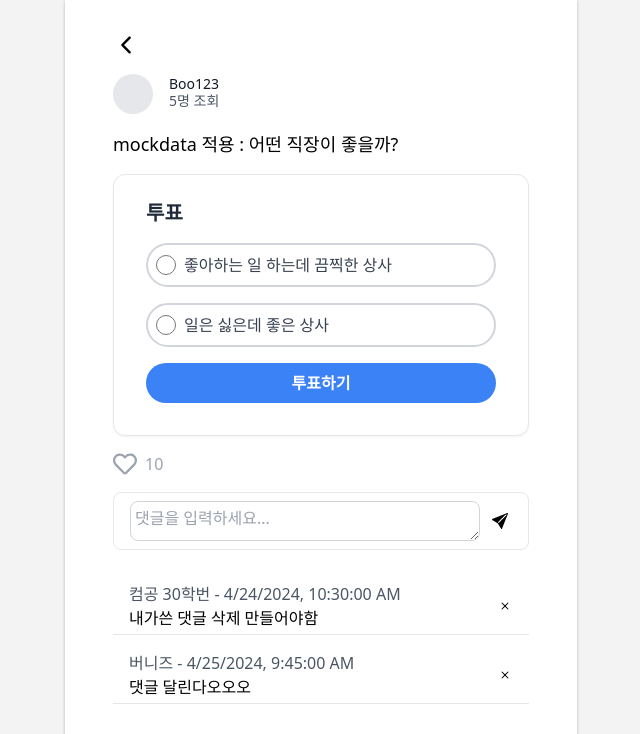
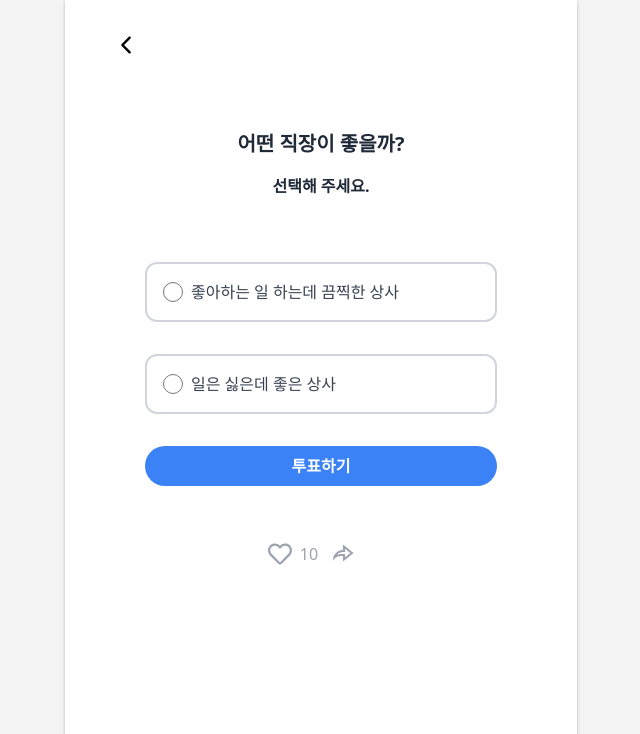
Before and after one commit to BOOPINION/Vote-FE2, a React (Create React App) app: page /vote-result in a window 1280 px wide. Shown: the top 734 px of the page, without its empty margins (319-959 px from the left). Built offline with nearby package versions, Linux system fonts and the light colour scheme.

Commit message:
💄 댓글삭제, 결과페이지 UI수정

```diff
--- a/public/mockdata.json
+++ b/public/mockdata.json
@@ -1,6 +1,6 @@
 {
-  "pollTitle": " mockdata 적용 : 어떤 직장이 좋을까?",
-  "pollDescription": "선택해 주세요.",
+  "pollTitle": " 어떤 직장이 좋을까?",
+  "pollDescription": " 선택해 주세요.",
   "username": "Boo123",
   "viewCount": 5,
   "likeCount": 10,
@@ -17,13 +17,13 @@
   "comments": [
     {
       "id": 1,
-      "username": "컴공 30학번",
+      "username": "123",
       "content": "내가쓴 댓글 삭제 만들어야함 ",
       "createdAt": "2024-04-24T10:30:00Z"
     },
     {
       "id": 2,
-      "username": "버니즈",
+      "username": "456",
       "content": "댓글 달린다오오오 ",
       "createdAt": "2024-04-25T09:45:00Z"
     }
--- a/src/components/voteResult/votebox.tsx
+++ /dev/null
@@ -1,76 +0,0 @@
-import React, { FormEvent } from 'react';
-
-interface VoteBoxProps {
-  votes: { [key: string]: { count: number; label: string } };
-  selectedOption: string;
-  setSelectedOption: (option: string) => void;
-  handleSubmit: (event: FormEvent<HTMLFormElement>) => void;
-  isLoading: boolean;
-}
-
-function VoteBox({ votes, selectedOption, setSelectedOption, handleSubmit, isLoading }: VoteBoxProps) {
-  return (
-    <div className="votebox bg-white border border-gray-200 rounded-xl px-8 pt-6 pb-8 mb-4 shadow-sm">
-      <div className="votebox_text mb-4 text-xl font-semibold text-gray-800">투표</div>
-      <form onSubmit={handleSubmit}>
-        {Object.entries(votes).map(([key, { label }]) => (
-          <div
-            key={key}
-            className={`mb-4 p-2 rounded-full border-2 ${
-              selectedOption === key ? 'bg-blue-100 border-blue-500' : 'border-gray-300'
-            }`}
-          >
-            <label className="flex items-center cursor-pointer">
-              <input
-                type="radio"
-                className="form-radio text-blue-500 h-5 w-5"
-                name="vote"
-                value={key}
-                checked={selectedOption === key}
-                onChange={(e) => setSelectedOption(e.target.value)}
-              />
-              <span className="ml-2 text-gray-700">{label}</span>
-            </label>
-          </div>
-        ))}
-        <button
-          className={`w-full py-2 rounded-full font-bold flex justify-center items-center focus:outline-none focus:shadow-outline transition-colors ${
-            isLoading ? 'bg-gray-300 cursor-not-allowed text-gray-700' : 'bg-blue-500 hover:bg-blue-600 text-white'
-          }`}
-          type="submit"
-          disabled={isLoading}
-        >
-          {isLoading ? (
-            <>
-              <svg
-                className="animate-spin -ml-1 mr-3 h-5 w-5 text-white"
-                xmlns="http://www.w3.org/2000/svg"
-                fill="none"
-                viewBox="0 0 24 24"
-              >
-                <circle
-                  className="opacity-25"
-                  cx="12"
-                  cy="12"
-                  r="10"
-                  stroke="currentColor"
-                  strokeWidth="4"
-                ></circle>
-                <path
-                  className="opacity-75"
-                  fill="currentColor"
-                  d="M4 12a8 8 0 0116 0H4z"
-                ></path>
-              </svg>
-              투표 처리 중
-            </>
-          ) : (
-            '투표하기'
-          )}
-        </button>
-      </form>
-    </div>
-  );
-}
-
-export default VoteBox;
--- a/src/pages/voteHome.tsx
+++ b/src/pages/voteHome.tsx
@@ -66,10 +66,10 @@ const votes: VoteItem[] = [
   // 추가적인 투표 아이템들...
 ];
 
-// 투표를 좋아요 수에 따라 내림차순으로 정렬하는 함수
-const sortByLikesDescending = (a: VoteItem, b: VoteItem) => {
-  return b.likes - a.likes;
-};
+// // 투표를 좋아요 수에 따라 내림차순으로 정렬하는 함수
+// const sortByLikesDescending = (a: VoteItem, b: VoteItem) => {
+//   return b.likes - a.likes;
+// };
 
 const App = () => {
   const [randomVotes, setRandomVotes] = useState([...votes]);
@@ -103,16 +103,14 @@ const App = () => {
           className="pt-4"
         >
           {randomVotes
-            .sort(sortByLikesDescending)
+            // .sort(sortByLikesDescending)
             .map(({ id, title, options, participants, likes }, index) => (
               <Link to={`/vote-result`} key={id}>
                 <motion.li
                   initial={{ opacity: 0, y: 50 }}
                   animate={{ opacity: 1, y: 0 }}
                   transition={{ delay: 0.2 }}
-                  className={`p-4 m-2 shadow rounded-lg mb-4  ${
-                    index === 0 ? "border-2 border-blue-500" : ""
-                  }`}
+                  className={`p-4 m-2 shadow rounded-lg mb-4`}
                 >
                   <h3 className="text-lg font-bold">{title}</h3>
                   <div className="mt-2">
@@ -128,16 +126,16 @@ const App = () => {
                       </motion.div>
                     ))}
                   </div>
-                  <div className="flex justify-between mt-4">
-                    <div className="text-sm text-gray-600 flex items-center">
+                  <div className="flex justify-center mt-4">
+                    {/* <div className="text-sm text-gray-600 flex items-center">
                       <AiOutlineHeart className="mr-1" /> {likes}
-                    </div>
+                    </div> */}
                     <button className="text-sm bg-gray-800 text-white border px-16 py-2 rounded-xl">
                       투표 참여하기
                     </button>
-                    <div className="text-sm text-gray-600 flex items-center">
+                    {/* <div className="text-sm text-gray-600 flex items-center">
                       <AiOutlineUser className="mr-1" /> {participants}
-                    </div>
+                    </div> */}
                   </div>
                 </motion.li>
               </Link>
--- a/src/pages/voteResult.tsx
+++ b/src/pages/voteResult.tsx
@@ -2,12 +2,9 @@ import React, { useState, useEffect, FormEvent } from 'react';
 import { motion } from 'framer-motion';
 import { Link } from 'react-router-dom';
 import { IoIosArrowBack } from 'react-icons/io';
+import LikeButton from '../components/voteResult/likeBtn';
+import { RiShareForwardLine } from 'react-icons/ri';
 
-import VoteBox from '../components/voteResult/votebox';
-import LikeButton from '../components/voteResult/likeBtn';
-import CommentSection from '../components/voteResult/comment';
-
-//TODO: 삭제기능 필터링, api호출
 interface VoteOption {
   count: number;
   label: string;
@@ -79,7 +76,7 @@ function VoteResult() {
     0
   );
 
-  //투표 제출
+  // 투표 제출
   const handleSubmit = async (event: FormEvent<HTMLFormElement>) => {
     event.preventDefault();
     setIsLoading(true);
@@ -99,7 +96,7 @@ function VoteResult() {
     }, 1000);
   };
 
-  //투표 댓글
+  // 투표 댓글
   const handleCommentSubmit = (event: FormEvent<HTMLFormElement>) => {
     event.preventDefault();
     const newComment: Comment = {
@@ -112,7 +109,7 @@ function VoteResult() {
     setCommentInput('');
   };
 
-  //좋아요
+  // 좋아요
   function toggleLike() {
     if (liked) {
       setLikeCount((prevCount) => prevCount - 1);
@@ -133,17 +130,15 @@ function VoteResult() {
           <IoIosArrowBack size="26px" />
         </Link>
       </div>
-      <div className="flex items-center mb-4">
-        <div className="w-10 h-10 rounded-full bg-gray-200 mr-4"></div>
-        <div className="text-sm">
-          <p className="text-gray-900 leading-none">{pollData.username}</p>
-          <p className="text-gray-600">{pollData.viewCount}명 조회</p>
-        </div>
-      </div>
-      <div className="voteText text-lg mb-4">{pollData.pollTitle}</div>
 
       {voteSubmitted ? (
-        <div className="bg-white border border-gray-200 rounded-xl p-6 mb-4">
+        <div className="bg-white rounded-xl p-6 mb-4">
+          <div className="mb-4 mt-8 text-xl font-semibold text-center text-gray-800">
+            {pollData.pollTitle}
+          </div>
+          <div className="mb-16 text-md font-semibold text-center text-gray-800">
+            {pollData.pollDescription}
+          </div>
           {Object.entries(votes).map(([key, { count, label }]) => (
             <div key={key} className="mb-4">
               <div className="flex items-center justify-between">
@@ -169,24 +164,105 @@ function VoteResult() {
           </button>
         </div>
       ) : (
-        <VoteBox
-          votes={votes}
-          selectedOption={selectedOption}
-          setSelectedOption={setSelectedOption}
-          handleSubmit={handleSubmit}
-          isLoading={isLoading}
-        />
+        <div className="votebox bg-white rounded-xl px-8 pt-6 pb-8 mb-4 ">
+          <div className="mb-4 mt-8 text-xl font-semibold text-center text-gray-800">
+            {pollData.pollTitle}
+          </div>
+          <div className="mb-16 text-md font-semibold text-center text-gray-800">
+            {pollData.pollDescription}
+          </div>
+
+          <form onSubmit={handleSubmit}>
+            {Object.entries(votes).map(([key, { label }]) => (
+              <div
+                key={key}
+                className={`mb-8 p-4 rounded-xl border-2 ${
+                  selectedOption === key
+                    ? "bg-blue-100 border-blue-500"
+                    : "border-gray-300"
+                }`}
+              >
+                <label className="flex items-center cursor-pointer">
+                  <input
+                    type="radio"
+                    className="form-radio text-blue-500 h-5 w-5"
+                    name="vote"
+                    value={key}
+                    checked={selectedOption === key}
+                    onChange={(e) => setSelectedOption(e.target.value)}
+                  />
+                  <span className="ml-2 text-gray-700">{label}</span>
+                </label>
+              </div>
+            ))}
+            <button
+              className={`w-full py-2 rounded-full font-bold flex justify-center items-center focus:outline-none focus:shadow-outline transition-colors ${
+                isLoading
+                  ? "bg-gray-300 cursor-not-allowed text-gray-700"
+                  : "bg-blue-500 hover:bg-blue-600 text-white"
+              }`}
+              type="submit"
+              disabled={isLoading}
+            >
+              {isLoading ? (
+                <>
+                  <svg
+                    className="animate-spin -ml-1 mr-3 h-5 w-5 text-white"
+                    xmlns="http://www.w3.org/2000/svg"
+                    fill="none"
+                    viewBox="0 0 24 24"
+                  >
+                    <circle
+                      className="opacity-25"
+                      cx="12"
+                      cy="12"
+                      r="10"
+                      stroke="currentColor"
+                      strokeWidth="4"
+                    ></circle>
+                    <path
+                      className="opacity-75"
+                      fill="currentColor"
+                      d="M4 12a8 8 0 0116 0H4z"
+                    ></path>
+                  </svg>
+                  투표 처리 중
+                </>
+              ) : (
+                "투표하기"
+              )}
+            </button>
+          </form>
+        </div>
       )}
 
-      <LikeButton liked={liked} toggleLike={toggleLike} likeCount={likeCount} />
+      <div className="flex justify-center items-center mb-4">
+        <div className="flex items-center">
+          <LikeButton
+            liked={liked}
+            toggleLike={toggleLike}
+            likeCount={likeCount}
+          />
+        </div>
 
-      <CommentSection
+        <button
+          className="flex items-center mb-4 text-gray-400 py-2 px-3 rounded-full transition-colors"
+          onClick={() => {
+            // 웹공유 로직 추가
+            console.log("Share web content");
+          }}
+        >
+          <RiShareForwardLine className="w-6 h-6 mr-2" />
+        </button>
+      </div>
+
+      {/* <CommentSection
         comments={comments}
         commentInput={commentInput}
         setCommentInput={setCommentInput}
         handleCommentSubmit={handleCommentSubmit}
         handleCommentDelete={handleCommentDelete}
-      />
+      /> */}
     </div>
   );
 }
```
